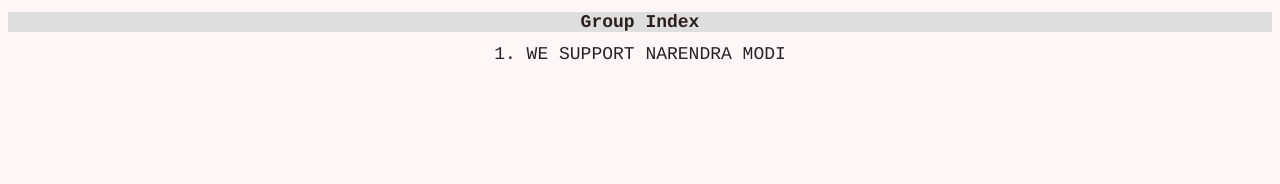
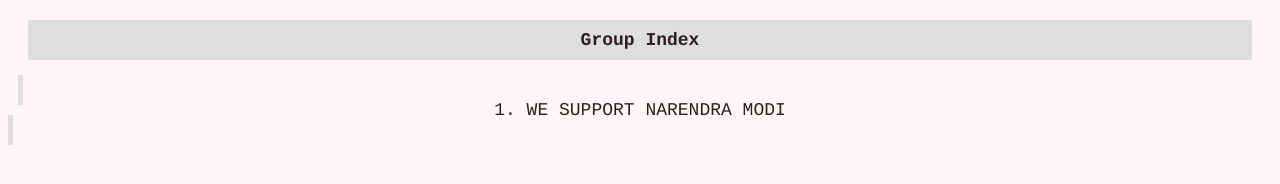
Before and after one commit to grussdorian/fbscraperwebpage, a plain HTML site: page index.html in a window 1280 px wide. Drawn offline with Linux system fonts and the light colour scheme.

Commit message:
Webpage!

```diff
--- /dev/null
+++ b/dataStyler.css
@@ -0,0 +1,30 @@
+
+h1{
+    margin: 20px;
+    padding: 10px 10px 10px;
+	background-color: #dedede;
+	color: #2b1f1f;
+	font-size: 18px;
+	font-family: courier,arial;
+	text-decoration: none;
+	text-align: center;
+}
+a{
+    margin: 10px;
+    padding: 5px 5px 5px;
+	background-color: #dedede;
+	color: #2b1f1f;
+	font-size: 18px;
+	font-family: courier,arial;
+	text-decoration: none;
+}
+a:visited{
+	background-color: #dedede;
+	color: #6e2020;
+	font-size: 18px;
+	font-family: courier,arial;
+	text-decoration: none;
+}
+body{
+	background-color: #fff7f7
+}
--- a/index.html
+++ b/index.html
@@ -1,37 +1,16 @@
 <!DOCTYPE html>
 <html>
 <head>
+	<meta charset="utf-8">
+	<meta name="viewport" content="width=device-width, initial-scale=1.0">
+	<link rel="stylesheet" href="dataStyler.css">
 	<link rel="shortcut icon" type="image/x-icon" href="flower.ico" />
 	<title>Group Index</title>
-	<h1>Group Index</h1>
 </head>
 <body>
-<a href="group_001.html"><center>1. WE SUPPORT NARENDRA MODI</center></a>
+	<div class="wrapper">
+		<h1>Group Index</h1>
+		<a href="group_001.html"><center>1. WE SUPPORT NARENDRA MODI</center></a>
+	</div>
 </body>
 </html>
-<style>
-h1{
-	background-color: #dedede;
-	color: #2b1f1f;
-	font-size: 18px;
-	font-family: courier,arial;
-	text-decoration: none;
-	text-align: center;
-}
-a{
-	background-color: #dedede;
-	color: #2b1f1f;
-	font-size: 18px;
-	font-family: courier,arial;
-	text-decoration: none;
-}
-a:visited{
-	background-color: #dedede;
-	color: #6e2020;
-	font-size: 18px;
-	font-family: courier,arial;
-	text-decoration: none;
-}
-body{
-	background-color: #fff7f7
-}
```
Also changed, not shown: group_001.html (+3 -19 lines).
